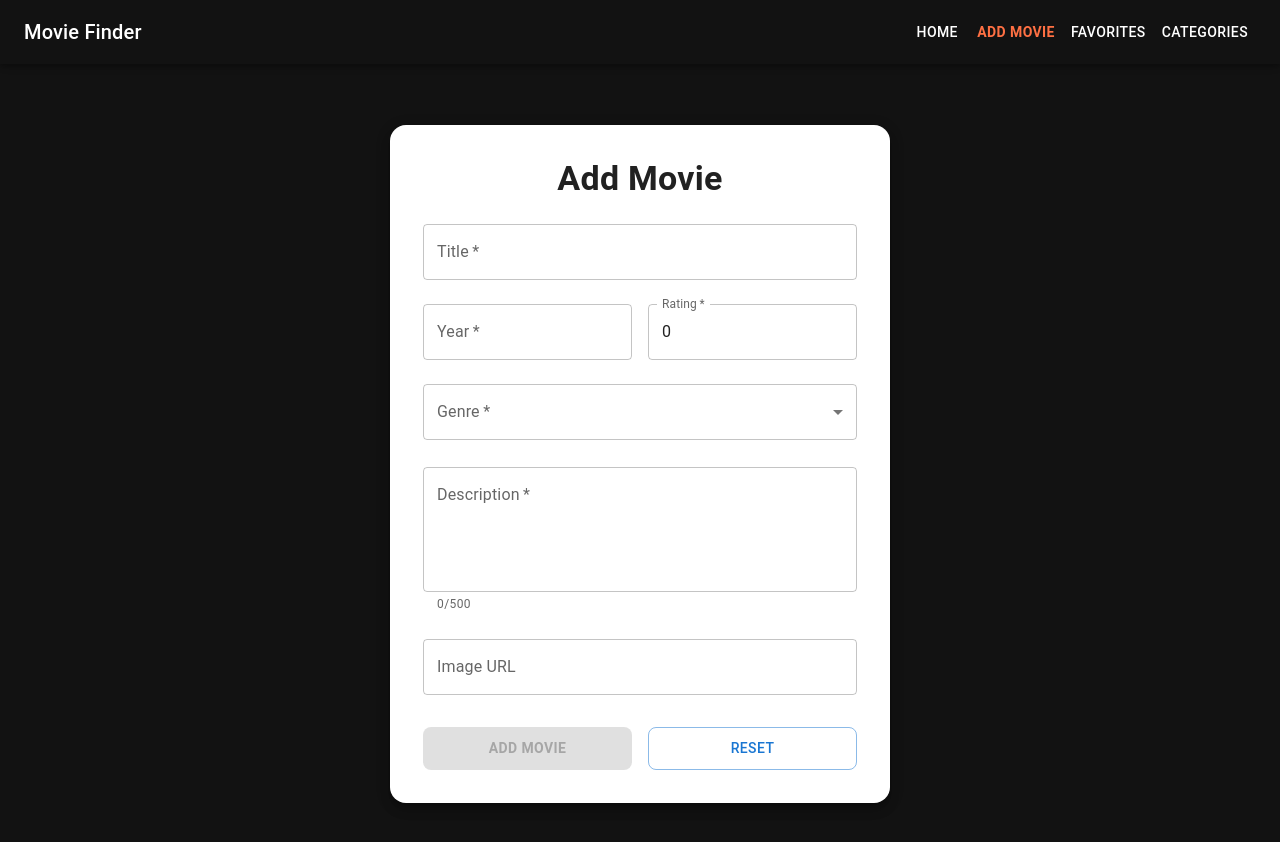
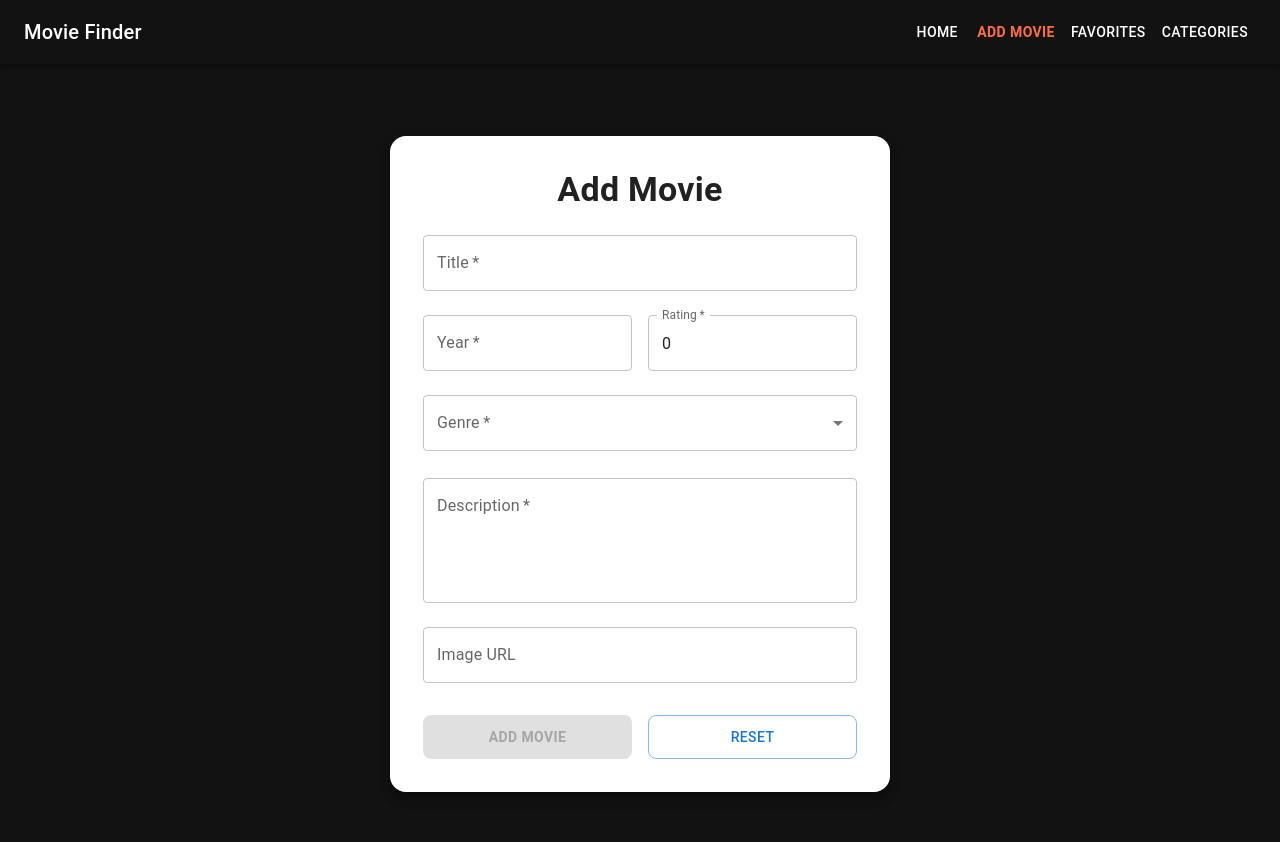
Before and after one commit to Rania-Papachr/movie-finder, a React (Vite) app: page /add-movie in a window 1280 px wide. Shown: the top 842 px of the page. Built offline with nearby package versions, Linux system fonts and the light colour scheme.

Commit message:
feat: build MovieTextField component for improved code reuse

```diff
--- a/src/components/MovieForm.tsx
+++ b/src/components/MovieForm.tsx
@@ -16,6 +16,7 @@ import { useForm, Controller } from "react-hook-form";
 import { zodResolver } from "@hookform/resolvers/zod";
 
 import { movieSchema, type MovieFormData } from "@/schemas/movie";
+import MovieTextField from "./MovieTextField";
 
 export type MovieData = {
   id: string;
@@ -105,18 +106,11 @@ const MovieForm = ({ mode, initialData }: MovieFormProps) => {
 
           {/* TITLE */}
 
-          <Controller
+          <MovieTextField
             name="title"
+            label="Title"
             control={control}
-            render={({ field, fieldState }) => (
-              <TextField
-                label="Title"
-                {...field}
-                error={!!fieldState.error}
-                helperText={fieldState.error?.message}
-                required
-              />
-            )}
+            required
           />
 
           <Box
@@ -126,19 +120,11 @@ const MovieForm = ({ mode, initialData }: MovieFormProps) => {
             }}
           >
             {/* YEAR */}
-
-            <Controller
+            <MovieTextField
               name="year"
+              label="Year"
               control={control}
-              render={({ field, fieldState }) => (
-                <TextField
-                  label="Year"
-                  {...field}
-                  error={!!fieldState.error}
-                  helperText={fieldState.error?.message}
-                  required
-                />
-              )}
+              required
             />
             {/* RATING */}
 
@@ -181,7 +167,17 @@ const MovieForm = ({ mode, initialData }: MovieFormProps) => {
 
           {/* DESCRIPTION */}
 
-          <Controller
+          <MovieTextField
+            name="description"
+            label="Description"
+            control={control}
+            multiline
+            rows={4}
+            placeholder="Write a brief description of the movie..."
+            required
+          />
+
+          {/* <Controller
             name="description"
             control={control}
             render={({ field, fieldState }) => (
@@ -198,7 +194,7 @@ const MovieForm = ({ mode, initialData }: MovieFormProps) => {
                 required
               />
             )}
-          />
+          /> */}
 
           {/* IMAGE URL */}
 
--- /dev/null
+++ b/src/components/MovieTextField.tsx
@@ -0,0 +1,35 @@
+import { TextField, type TextFieldProps } from "@mui/material"; //TextFieldProps: the props that TextField component accepts, like label, value, error, helperText etc.
+import { Controller, type Control } from "react-hook-form"; //type Control: the type of the control object that is used to connect the form fields to the form state and validation.
+
+import { type MovieFormData } from "@/schemas/movie";
+
+type MovieTextFieldProps = {
+  name: keyof MovieFormData; //combines all the keys of MovieFormData into a union type, so name can be "title", "year", etc.
+  label: string;
+  control: Control<MovieFormData>; //the control object that is used to connect the form fields to the form state and validation. It is passed down from the parent component (MovieForm) where useForm is called.
+} & TextFieldProps;
+
+const MovieTextField = ({
+  name,
+  label,
+  control,
+  ...textFieldProps
+}: MovieTextFieldProps) => {
+  return (
+    <Controller
+      name={name}
+      control={control}
+      render={({ field, fieldState }) => (
+        <TextField
+          {...field}
+          label={label}
+          error={!!fieldState.error}
+          helperText={fieldState.error?.message}
+          {...textFieldProps}
+        />
+      )}
+    />
+  );
+};
+
+export default MovieTextField;
```
